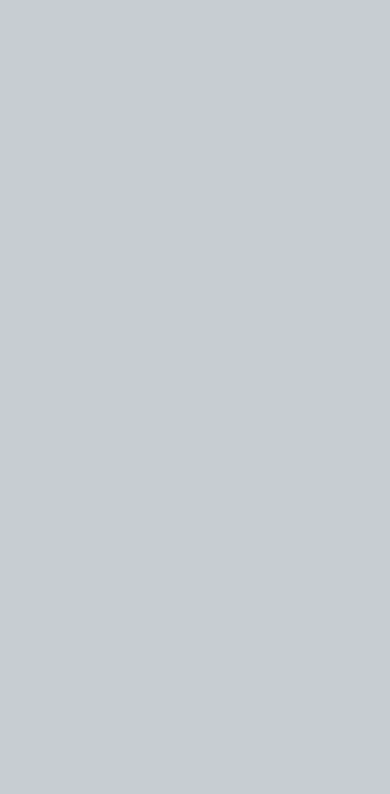
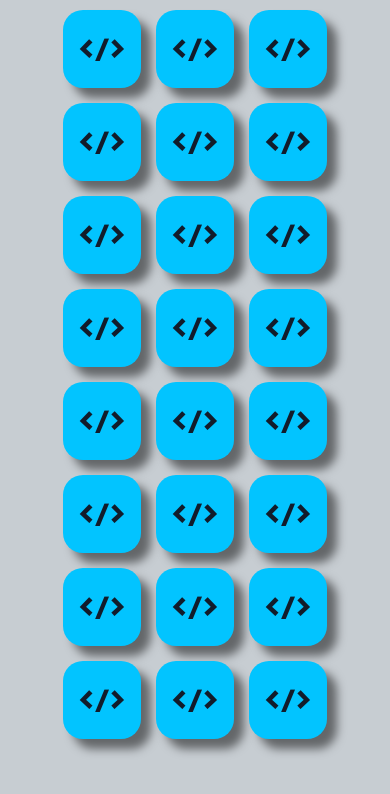
Before and after one commit to Thalis-Freitas/jogo-da-memoria, a plain HTML site: page index.html in a window 390 px wide. Drawn offline with Linux system fonts and the light colour scheme.

Commit message:
assemble board

```diff
--- a/scripts/script.js
+++ b/scripts/script.js
@@ -1,12 +1,14 @@
 const FRONT = 'card-front'
 const BACK = 'card-back'
+const CARD = 'card'
+const ICON = 'icon'
 
 let techs = ['bootstrap',
-             'css',
+             'css3',
              'docker',
              'git',
              'github',
-             'html',
+             'html5',
              'javascript',
              'postgres',
              'rails',
@@ -20,24 +22,14 @@ startGame()
 function startGame(){
   let cards = createCardsFromTechs(techs)
   shuffleCards(cards)
-  console.log(cards)
-}
-
-function shuffleCards(cards){
-  let currentIndex = cards.length
-  let randomIndex = 0
-  while(currentIndex !== 0){
-    randomIndex = Math.floor(Math.random() * currentIndex)
-    currentIndex--
-    [cards[randomIndex], cards[currentIndex]] = [cards[currentIndex], cards[randomIndex]]
-  }
+  initializeCards(cards)
 }
 
 function createCardsFromTechs(techs){
   let cards = []
-  for(let tech of techs){
+  techs.forEach((tech) => {
     cards.push(createPairFromTech(tech))
-  }
+  })
   return cards.flatMap(pair => pair)
 }
 
@@ -55,3 +47,49 @@ function createPairFromTech(tech){
 function createIdForTech(tech){
   return tech + parseInt(Math.random() * 1000)
 }
+
+function shuffleCards(cards){
+  let currentIndex = cards.length
+  let randomIndex = 0
+  while(currentIndex !== 0){
+    randomIndex = Math.floor(Math.random() * currentIndex)
+    currentIndex--
+    [cards[randomIndex], cards[currentIndex]] = [cards[currentIndex], cards[randomIndex]]
+  }
+}
+
+function initializeCards(cards){
+  let gameBoard = document.querySelector('#game-board')
+  cards.forEach((card) => {
+    let cardElement = document.createElement('div')
+    cardElement.id = card.id
+    cardElement.classList.add(CARD)
+    cardElement.dataset.icon = card.icon
+    createCardContent(card, cardElement)
+    cardElement.addEventListener('click', flipCard)
+    gameBoard.appendChild(cardElement)
+  })
+}
+
+function createCardContent(card, cardElement){
+  createCardFace(FRONT, card, cardElement)
+  createCardFace(BACK, card, cardElement)
+}
+
+function createCardFace(face, card, element){
+  let cardElementFace = document.createElement('div')
+  cardElementFace.classList.add(face)
+  if(face === FRONT){
+    let iconElement = document.createElement('img')
+    iconElement.classList.add(ICON)
+    iconElement.src = `./assets/images/${card.icon}.svg`
+    cardElementFace.appendChild(iconElement)
+  }else{
+    cardElementFace.innerHTML = '&lt/&gt'
+  }
+  element.appendChild(cardElementFace)
+}
+
+function flipCard(){
+  this.classList.add('flip')
+}
--- a/styles/style.css
+++ b/styles/style.css
@@ -29,6 +29,7 @@ body{
   border-radius: 20px;
   box-shadow: 10px 10px 10px rgba(0,0,0,0.5);
   backface-visibility: hidden;
+  cursor: pointer;
 }
 
 .flip{
@@ -75,8 +76,48 @@ body{
 }
 
 #game-board{
-  max-width: 80%;
+  max-width: 90%;
   display: grid;
   grid-template: 1fr 1fr 1fr 1fr / 1fr 1fr 1fr 1fr 1fr 1fr;
   gap: 15px;
 }
+
+@media (max-width: 1000px){
+  body{
+    justify-content: center;
+    width: 100vw;
+  }
+
+  #game-board{
+    grid-template: 1fr 1fr 1fr 1fr / 1fr 1fr 1fr 1fr 1fr 1fr;
+  }
+
+  .card{
+    width: 13vw;
+    height: 13vw;
+  }
+}
+
+@media (max-width: 600px){
+  body{
+    align-items: start;
+    height: 100%;
+  }
+
+  #game-board{
+    margin: 10px 0;
+    max-width: 100%;
+    grid-template: 1fr 1fr 1fr 1fr / 1fr 1fr 1fr 1fr;
+  }
+}
+
+@media (max-width: 450px){
+  #game-board{
+    grid-template: 1fr 1fr 1fr 1fr 1fr 1fr / 1fr 1fr 1fr;
+  }
+
+  .card{
+    width: 20vw;
+    height: 20vw;
+  }
+}
```
Also changed, not shown: index.html (+0 -9 lines).
